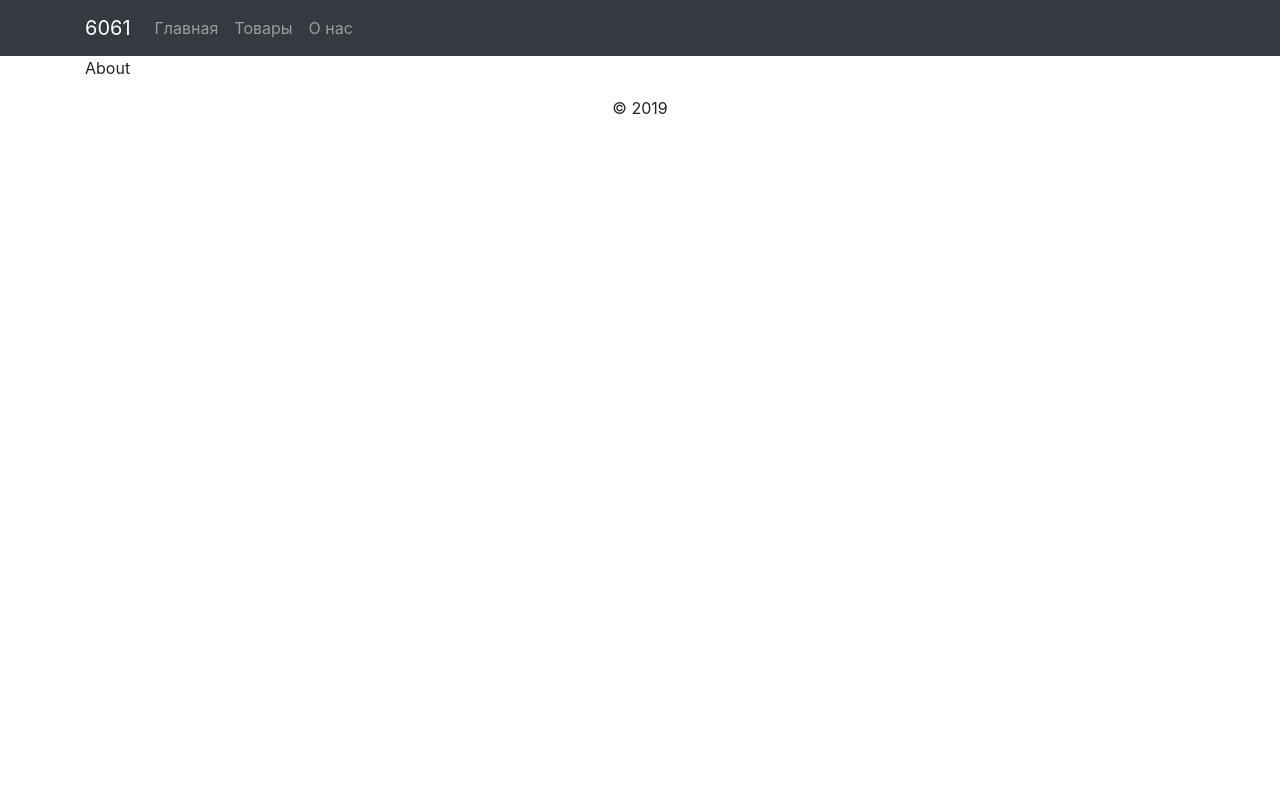
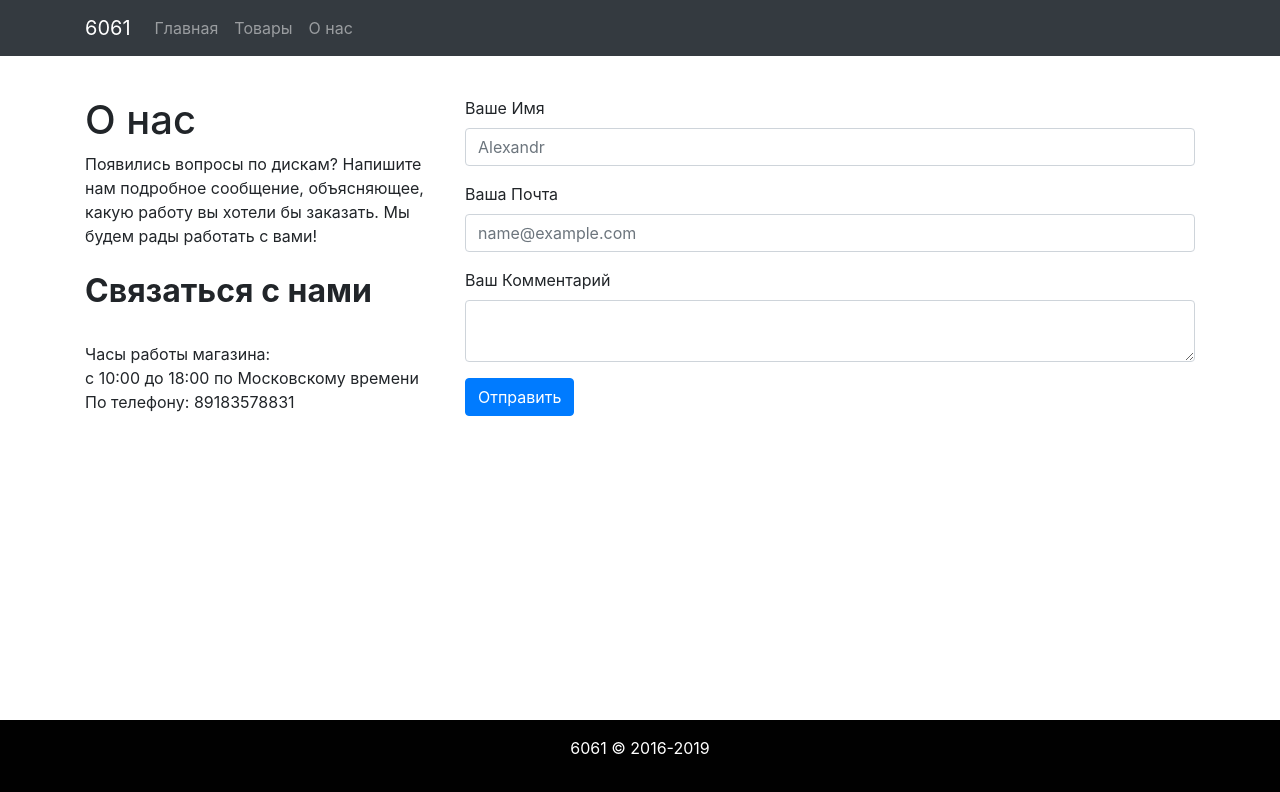
Before and after one commit to alex-radch/diploma-project, a React app: page /about in a window 1280 px wide. Built offline with nearby package versions, Linux system fonts and the light colour scheme; some packages are replaced by stand-ins of ours; what react-router-redux would draw is missing.

Commit message:
Added "About" and "Product" + images

```diff
--- a/src/components/About.js
+++ b/src/components/About.js
@@ -1,7 +1,49 @@
 import React, { Component, Fragment } from 'react';
+import { Row, Col, Button, Form } from 'react-bootstrap';
 
 function About() {
-  return <div>About</div>;
+  return (
+    <Row className="about-us">
+      <Col xs={12} lg={4}>
+        <h1>О нас</h1>
+        Появились вопросы по дискам? Напишите нам подробное сообщение,
+        объясняющее, какую работу вы хотели бы заказать. Мы будем рады работать
+        с вами!
+        <br />
+        <br />
+        <h2>
+          <strong>Связаться с нами</strong>
+        </h2>
+        <br />
+        Часы работы магазина: <br /> с 10:00 до 18:00 по Московскому времени
+        <br />
+        По телефону: 89183578831
+      </Col>
+      <Col xs={12} lg={8}>
+        <Form>
+          <Form.Group controlId="exampleForm.ControlInput1">
+            <Form.Label>Ваше Имя</Form.Label>
+            <Form.Control type="text" placeholder="Alexandr" required />
+          </Form.Group>
+          <Form.Group controlId="exampleForm.ControlInput1">
+            <Form.Label>Ваша Почта</Form.Label>
+            <Form.Control
+              type="email"
+              placeholder="name@example.com"
+              required
+            />
+          </Form.Group>
+          <Form.Group controlId="exampleForm.ControlTextarea1">
+            <Form.Label>Ваш Комментарий</Form.Label>
+            <Form.Control as="textarea" />
+          </Form.Group>
+          <Button variant="primary" type="submit">
+            Отправить
+          </Button>
+        </Form>
+      </Col>
+    </Row>
+  );
 }
 
 export default About;
--- a/src/components/Footer.js
+++ b/src/components/Footer.js
@@ -4,7 +4,7 @@ function Footer() {
   return (
     <footer className="page-footer font-small blue">
       <div className="footer-copyright text-center py-3">
-        © {new Date().getFullYear()}
+        6061 © 2016-{new Date().getFullYear()}
       </div>
     </footer>
   );
--- /dev/null
+++ b/src/components/Product.js
@@ -0,0 +1,16 @@
+import React, { Component, Fragment } from 'react';
+import { Card, Button } from 'react-bootstrap';
+
+function Product(props) {
+  return (
+    <Card style={{ width: '18rem' }}>
+      <Card.Img variant="top" src={props.img} />
+      <Card.Body>
+        <Card.Title>{props.title}</Card.Title>
+        <Card.Text>{props.cost}</Card.Text>
+      </Card.Body>
+    </Card>
+  );
+}
+
+export default Product;
--- a/src/components/Products.js
+++ b/src/components/Products.js
@@ -1,7 +1,16 @@
 import React, { Component, Fragment } from 'react';
+import Product from './Product';
 
 function Products() {
-  return <div>Products</div>;
+  return (
+    <Fragment>
+      <Product
+        img={'img/outer1.jpg'}
+        title={'13 дюймов Обод'}
+        cost={'2000 руб.'}
+      />
+    </Fragment>
+  );
 }
 
 export default Products;
--- a/src/index.css
+++ b/src/index.css
@@ -1,2 +1,29 @@
+html,
+body {
+  height: 100%;
+}
+
+#root {
+  display: flex;
+  flex-direction: column;
+  height: 100%;
+}
 span.brand {
 }
+
+main {
+  flex: 1 0 auto;
+  margin-top: 40px;
+  margin-bottom: 40px;
+}
+
+footer {
+  /* position: absolute;
+  left: 0;
+	bottom: 0; */
+  flex: 0 0 auto;
+  width: 100%;
+  height: 80px;
+  background-color: #010101;
+  color: #fff;
+}
```
Also changed, not shown: public/img/outer1.jpg (renamed from public/img/inner_inch.jpg), public/img/outer2.jpg (added), public/img/outer3.jpg (added), public/img/outer4.jpg (added), public/img/outer5.jpg (added), public/img/outer6.jpg (added), public/img/outer7.jpg (added).
